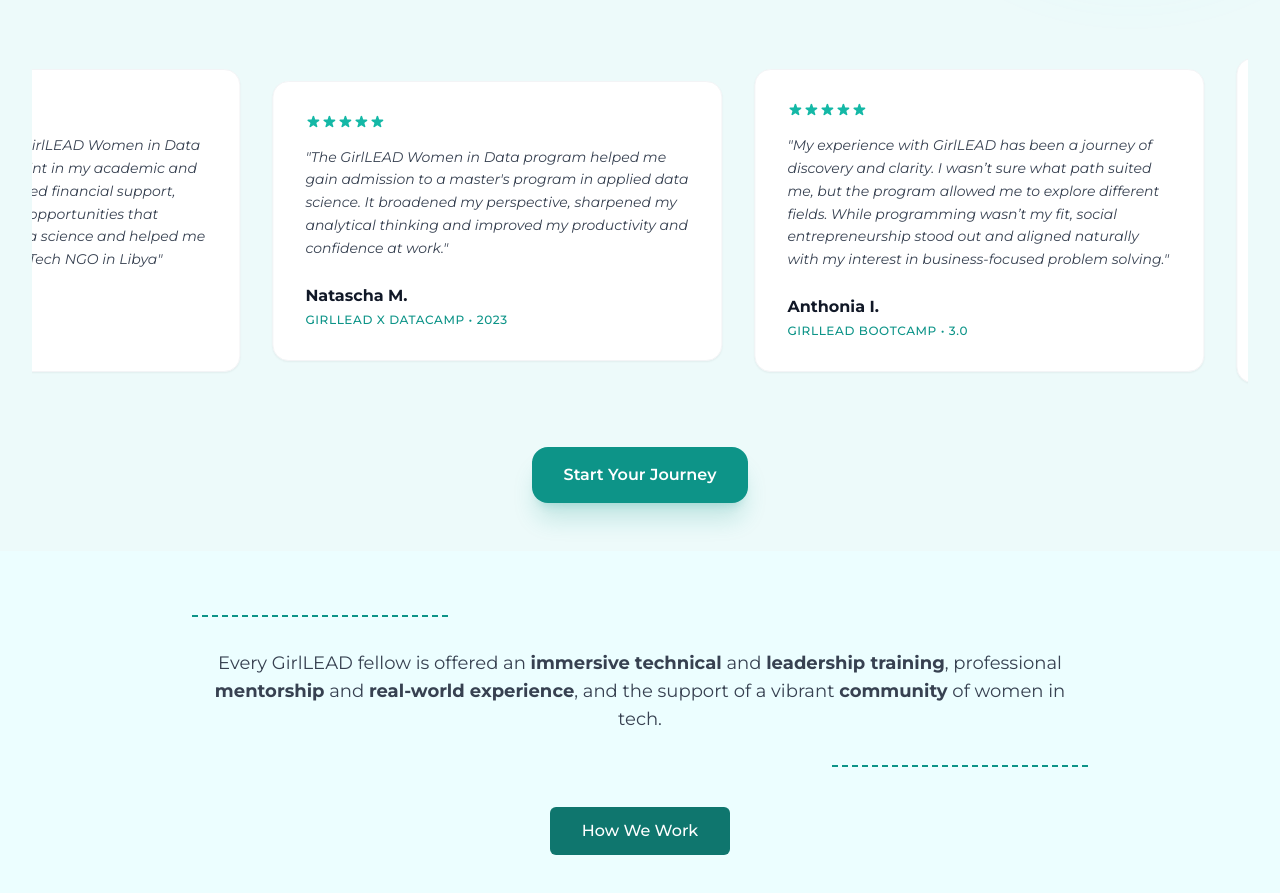
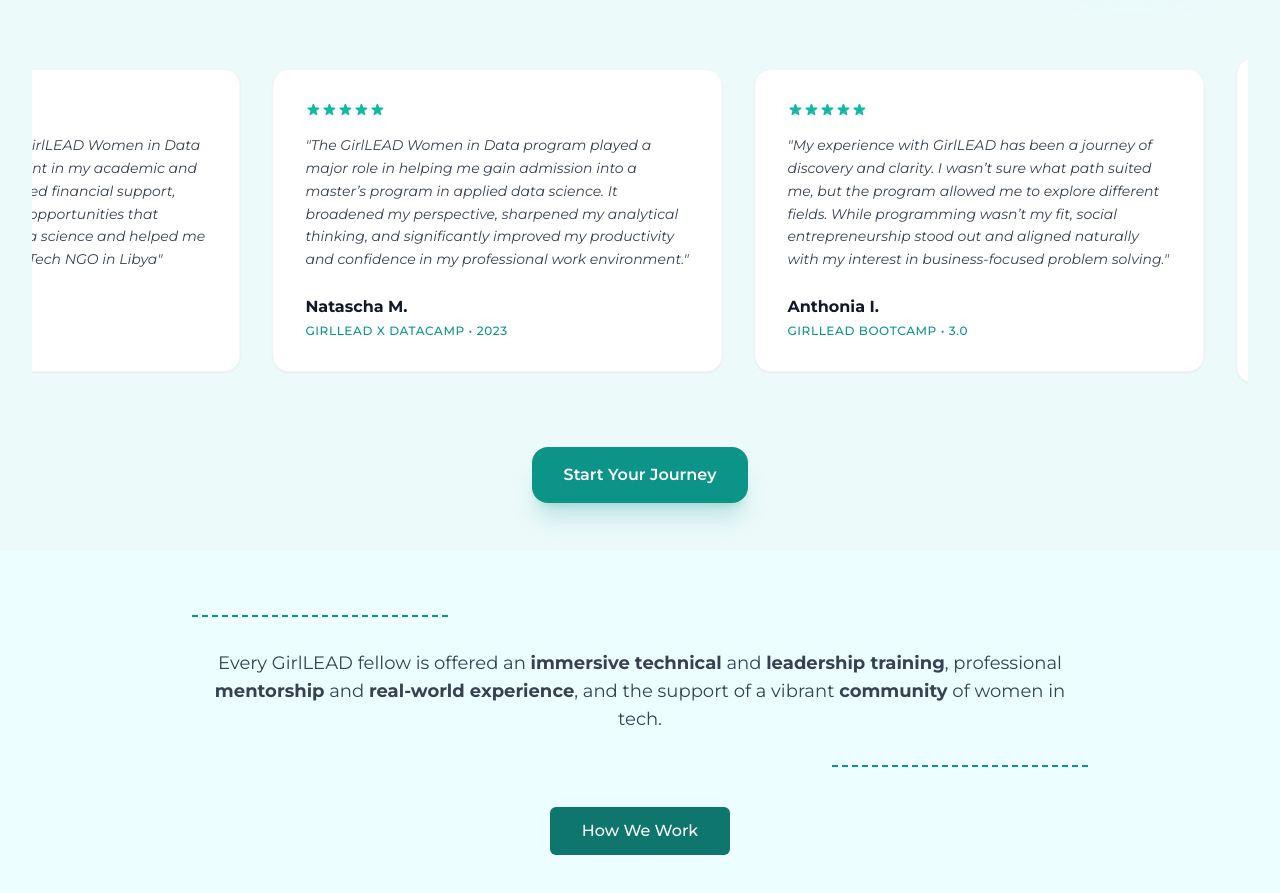
Before and after one commit to The-GirlLEAD-Talent-Accelerator/GirlLEAD_Website_Revamp, a React (Vite) app: page / in a window 1280 px wide. Shown: the part 2080-2973 px from the top of the page. Built offline with nearby package versions, Linux system fonts and the light colour scheme.

Commit message:
Edited Testimonials

```diff
--- a/src/components/Testimonial.jsx
+++ b/src/components/Testimonial.jsx
@@ -11,7 +11,7 @@ const testimonials = [
     year: "2023"
   },
   {
-    quote: "The GirlLEAD Women in Data program helped me gain admission to a master's program in applied data science. It broadened my perspective, sharpened my analytical thinking and improved my productivity and confidence at work.",
+    quote: "The GirlLEAD Women in Data program played a major role in helping me gain admission into a master’s program in applied data science. It broadened my perspective, sharpened my analytical thinking, and significantly improved my productivity and confidence in my professional work environment.",
     name: "Natascha M.",
     role: "GirlLEAD x Datacamp",
     year: "2023"
@@ -23,7 +23,7 @@ const testimonials = [
     year: "3.0"
   },
   {
-    quote: "Through GirlLEAD, I was introduced to data science, a field I previously knew little about, but one that now shapes my academic direction. As a final-year student working on computational linguistics, this exposure filled a critical gap my school could not provide. Without it, the outcome would have been disastrous. Thank you GirlLEAD!",
+    quote: "GirlLEAD introduced me to data science, a field I previously knew little about, but one that now shapes my academic direction. As a final-year student working on computational linguistics, this exposure filled a critical gap my school could not provide. Without it, the outcome would have been disastrous. Thank you GirlLEAD!",
     name: "Osasere O.",
     role: "GirlLEAD Bootcamp",
     year: "3.0"
@@ -35,7 +35,7 @@ const testimonials = [
     year: "3.0"
   },
   {
-    quote: "Through GirlLEAD, I learned the basics of programming, including HTML and CSS, and truly enjoyed the learning process. Beyond the technical skills, I met inspiring people and built meaningful connections. It is a powerful initiative for empowering girls, and I am genuinely grateful to be part of the GirlLEAD project.",
+    quote: "I learned the basics of programming, including HTML and CSS, and truly enjoyed the learning process. Beyond the technical skills, I met inspiring people and built meaningful connections. It is a powerful initiative for empowering girls, and I am genuinely grateful to be part of the GirlLEAD project.",
     name: "Chinaza A.",
     role: "GirlLEAD Enugu 1.0,",
     year: "2023"
```
